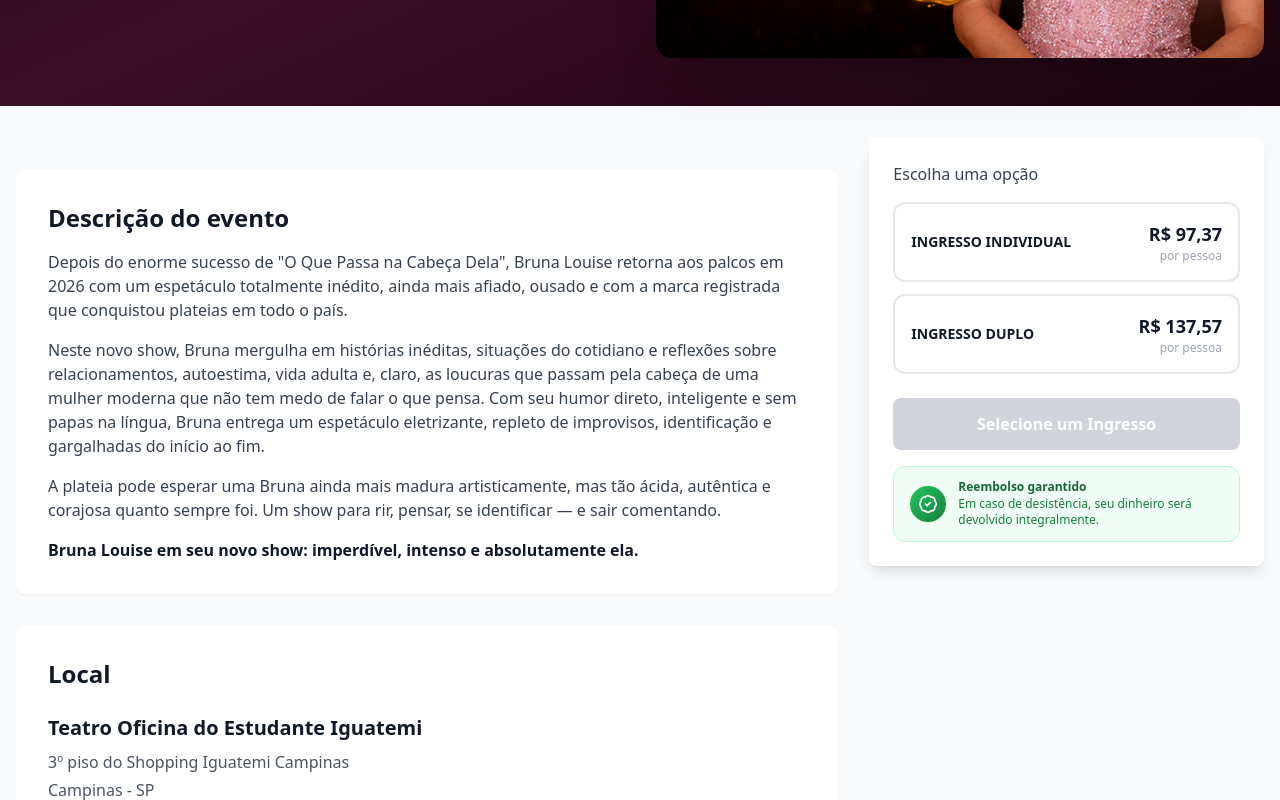
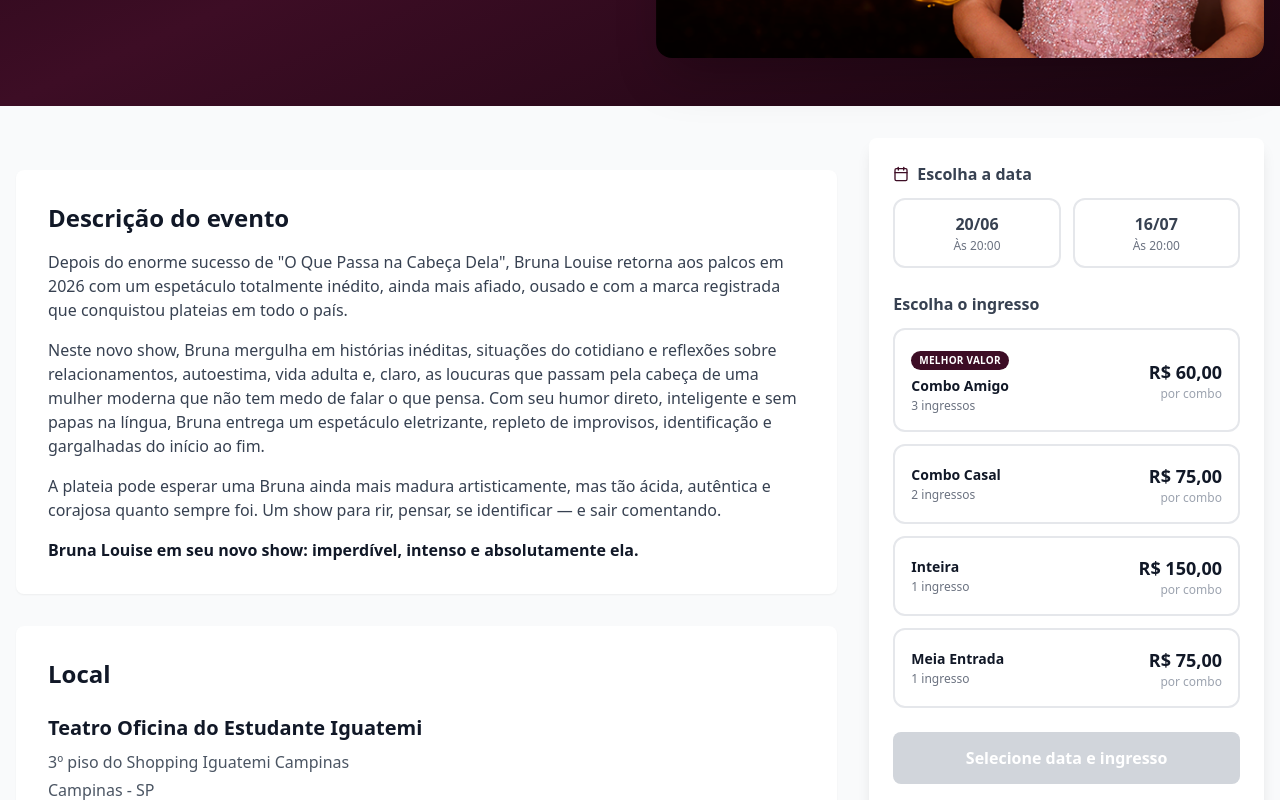
Before and after one commit to rossiusdt/penedobbq, a React (Vite) app: page / in a window 1280 px wide. Shown: the part 520-1320 px from the top of the page. Built offline with nearby package versions, Linux system fonts and the light colour scheme; no server answers.

Commit message:
Updated TicketSelector.tsx

```diff
--- a/src/components/TicketSelector.tsx
+++ b/src/components/TicketSelector.tsx
@@ -1,24 +1,51 @@
 import { useState } from 'react';
-import { BadgeCheck, Minus, Plus } from 'lucide-react';
+import { BadgeCheck, Calendar } from 'lucide-react';
 import CheckoutModal from './CheckoutModal';
 import { track } from '../lib/analytics';
 
+const DATES = [
+  { id: '20jun', label: '20 de Junho de 2026', short: '20/06' },
+  { id: '16jul', label: '16 de Julho de 2026', short: '16/07' },
+] as const;
+
+type DateId = typeof DATES[number]['id'];
+
 const TICKETS = [
   {
-    id: 'individual',
-    label: 'INGRESSO INDIVIDUAL',
-    badge: null,
-    price: 9737,
-    display: 'R$ 97,37',
-    hasQuantity: true,
+    id: 'combo_amigo',
+    label: 'Combo Amigo',
+    description: '3 ingressos',
+    price: 6000,
+    display: 'R$ 60,00',
+    badge: 'MELHOR VALOR',
+    fixedQty: 3,
   },
   {
-    id: 'duplo',
-    label: 'INGRESSO DUPLO',
+    id: 'combo_casal',
+    label: 'Combo Casal',
+    description: '2 ingressos',
+    price: 7500,
+    display: 'R$ 75,00',
     badge: null,
-    price: 13757,
-    display: 'R$ 137,57',
-    hasQuantity: true,
+    fixedQty: 2,
+  },
+  {
+    id: 'inteira',
+    label: 'Inteira',
+    description: '1 ingresso',
+    price: 15000,
+    display: 'R$ 150,00',
+    badge: null,
+    fixedQty: 1,
+  },
+  {
+    id: 'meia',
+    label: 'Meia Entrada',
+    description: '1 ingresso',
+    price: 7500,
+    display: 'R$ 75,00',
+    badge: null,
+    fixedQty: 1,
   },
 ] as const;
 
@@ -29,42 +56,62 @@ function formatCurrency(cents: number) {
 }
 
 export default function TicketSelector() {
-  const [selected, setSelected] = useState<TicketId | null>(null);
-  const [quantities, setQuantities] = useState<Record<string, number>>({ individual: 1, duplo: 1 });
+  const [selectedDate, setSelectedDate] = useState<DateId | null>(null);
+  const [selectedTicket, setSelectedTicketId] = useState<TicketId | null>(null);
   const [modalOpen, setModalOpen] = useState(false);
 
-  const selectedTicket = TICKETS.find(t => t.id === selected) ?? null;
-  const qty = selected && selectedTicket?.hasQuantity ? (quantities[selected] ?? 1) : 1;
-  const totalAmount = selectedTicket ? selectedTicket.price * qty : 0;
+  const ticket = TICKETS.find(t => t.id === selectedTicket) ?? null;
+  const date = DATES.find(d => d.id === selectedDate) ?? null;
+  const totalAmount = ticket ? ticket.price : 0;
 
-  const changeQty = (id: string, delta: number) => {
-    setQuantities(prev => ({ ...prev, [id]: Math.max(1, Math.min(20, (prev[id] ?? 1) + delta)) }));
-  };
+  const canCheckout = !!ticket && !!date;
 
-  const pixItems = selectedTicket
-    ? [{ title: `${selectedTicket.label} — Bruna Louise | Meus 15 Anos`, unitPrice: selectedTicket.price, quantity: qty }]
+  const pixItems = ticket && date
+    ? [{ title: `${ticket.label} — Bruna Louise | Meus 15 Anos (${date.label})`, unitPrice: ticket.price, quantity: 1 }]
     : [];
 
-  const selectedSummary = selectedTicket
-    ? qty > 1
-      ? `${selectedTicket.label} × ${qty}`
-      : selectedTicket.label
+  const selectedSummary = ticket && date
+    ? `${ticket.label} · ${date.short}`
     : '';
 
   return (
     <>
-      <div className="bg-white rounded-lg shadow-lg p-6 sticky top-4">
-        <p className="text-gray-700 font-medium mb-4">Escolha uma opção</p>
+      <div className="bg-white rounded-lg shadow-lg p-6 sticky top-4 space-y-6">
 
-        <div className="space-y-3 mb-6">
-          {TICKETS.map(ticket => {
-            const isSelected = selected === ticket.id;
-            const ticketQty = ticket.hasQuantity ? (quantities[ticket.id] ?? 1) : 1;
+        {/* Date selector */}
+        <div>
+          <p className="text-gray-700 font-semibold mb-3 flex items-center gap-2">
+            <Calendar className="w-4 h-4 text-[#3d0d25]" />
+            Escolha a data
+          </p>
+          <div className="grid grid-cols-2 gap-3">
+            {DATES.map(d => (
+              <button
+                key={d.id}
+                onClick={() => setSelectedDate(selectedDate === d.id ? null : d.id)}
+                className={`border-2 rounded-xl py-3 px-4 text-sm font-semibold transition-all ${
+                  selectedDate === d.id
+                    ? 'border-[#3d0d25] bg-pink-50 text-[#3d0d25]'
+                    : 'border-gray-200 text-gray-700 hover:border-pink-300'
+                }`}
+              >
+                <span className="block text-base font-bold">{d.short}</span>
+                <span className="block text-xs font-normal text-gray-500 mt-0.5">Às 20:00</span>
+              </button>
+            ))}
+          </div>
+        </div>
 
-            return (
-              <div key={ticket.id}>
+        {/* Ticket selector */}
+        <div>
+          <p className="text-gray-700 font-semibold mb-3">Escolha o ingresso</p>
+          <div className="space-y-3">
+            {TICKETS.map(t => {
+              const isSelected = selectedTicket === t.id;
+              return (
                 <button
-                  onClick={() => setSelected(isSelected ? null : ticket.id)}
+                  key={t.id}
+                  onClick={() => setSelectedTicketId(isSelected ? null : t.id)}
                   className={`w-full text-left border-2 rounded-xl p-4 transition-all ${
                     isSelected
                       ? 'border-[#3d0d25] bg-pink-50'
@@ -73,61 +120,38 @@ export default function TicketSelector() {
                 >
                   <div className="flex items-center justify-between gap-2">
                     <div className="flex-1">
-                      {ticket.badge && (
-                        <span className="text-xs font-bold text-white bg-[#3d0d25] px-2 py-0.5 rounded-full uppercase tracking-wide mb-1 inline-block">
-                          {ticket.badge}
+                      {t.badge && (
+                        <span className="text-[10px] font-bold text-white bg-[#3d0d25] px-2 py-0.5 rounded-full uppercase tracking-wide mb-1.5 inline-block">
+                          {t.badge}
                         </span>
                       )}
-                      <h3 className="font-bold text-gray-900 text-sm">{ticket.label}</h3>
+                      <h3 className="font-bold text-gray-900 text-sm">{t.label}</h3>
+                      <p className="text-xs text-gray-500 mt-0.5">{t.description}</p>
                     </div>
                     <div className="text-right flex-shrink-0">
-                      <p className="text-lg font-bold text-gray-900">{ticket.display}</p>
-                      <p className="text-xs text-gray-400">por pessoa</p>
+                      <p className="text-lg font-bold text-gray-900">{t.display}</p>
+                      <p className="text-xs text-gray-400">por combo</p>
                     </div>
                   </div>
                 </button>
-
-                {isSelected && ticket.hasQuantity && (
-                  <div className="border-x-2 border-b-2 border-[#3d0d25] rounded-b-xl bg-pink-50 px-4 py-3 flex items-center justify-between -mt-1">
-                    <span className="text-sm font-medium text-gray-700">Quantidade</span>
-                    <div className="flex items-center gap-3">
-                      <button
-                        onClick={() => changeQty(ticket.id, -1)}
-                        disabled={ticketQty <= 1}
-                        className="w-8 h-8 rounded-full border-2 border-[#3d0d25] flex items-center justify-center text-[#3d0d25] hover:bg-[#3d0d25] hover:text-white disabled:opacity-30 disabled:cursor-not-allowed transition-colors"
-                      >
-                        <Minus className="w-3.5 h-3.5" />
-                      </button>
-                      <span className="w-6 text-center font-bold text-gray-900">{ticketQty}</span>
-                      <button
-                        onClick={() => changeQty(ticket.id, 1)}
-                        disabled={ticketQty >= 20}
-                        className="w-8 h-8 rounded-full border-2 border-[#3d0d25] flex items-center justify-center text-[#3d0d25] hover:bg-[#3d0d25] hover:text-white disabled:opacity-30 disabled:cursor-not-allowed transition-colors"
-                      >
-                        <Plus className="w-3.5 h-3.5" />
-                      </button>
-                    </div>
-                    <span className="text-sm font-bold text-[#3d0d25]">{formatCurrency(ticket.price * ticketQty)}</span>
-                  </div>
-                )}
-              </div>
-            );
-          })}
+              );
+            })}
+          </div>
         </div>
 
         <button
           onClick={() => {
-            if (!selectedTicket) return;
+            if (!canCheckout) return;
             setModalOpen(true);
             track('checkout_open', { summary: selectedSummary, total: totalAmount });
           }}
-          disabled={!selectedTicket}
+          disabled={!canCheckout}
           className="w-full bg-green-600 hover:bg-green-700 disabled:bg-gray-300 disabled:cursor-not-allowed text-white font-bold py-3.5 rounded-lg transition-colors"
         >
-          {selectedTicket ? `Finalizar Compra — ${formatCurrency(totalAmount)}` : 'Selecione um Ingresso'}
+          {canCheckout ? `Finalizar Compra — ${formatCurrency(totalAmount)}` : 'Selecione data e ingresso'}
         </button>
 
-        <div className="mt-4 flex items-center gap-3 bg-green-50 border border-green-200 rounded-xl px-4 py-3">
+        <div className="flex items-center gap-3 bg-green-50 border border-green-200 rounded-xl px-4 py-3">
           <div className="w-9 h-9 rounded-full bg-gradient-to-br from-green-500 to-green-700 flex items-center justify-center flex-shrink-0 shadow-sm">
             <BadgeCheck className="w-5 h-5 text-white" strokeWidth={2} />
           </div>
@@ -140,7 +164,7 @@ export default function TicketSelector() {
         </div>
       </div>
 
-      {selectedTicket && (
+      {canCheckout && (
         <CheckoutModal
           isOpen={modalOpen}
           onClose={() => setModalOpen(false)}
```
